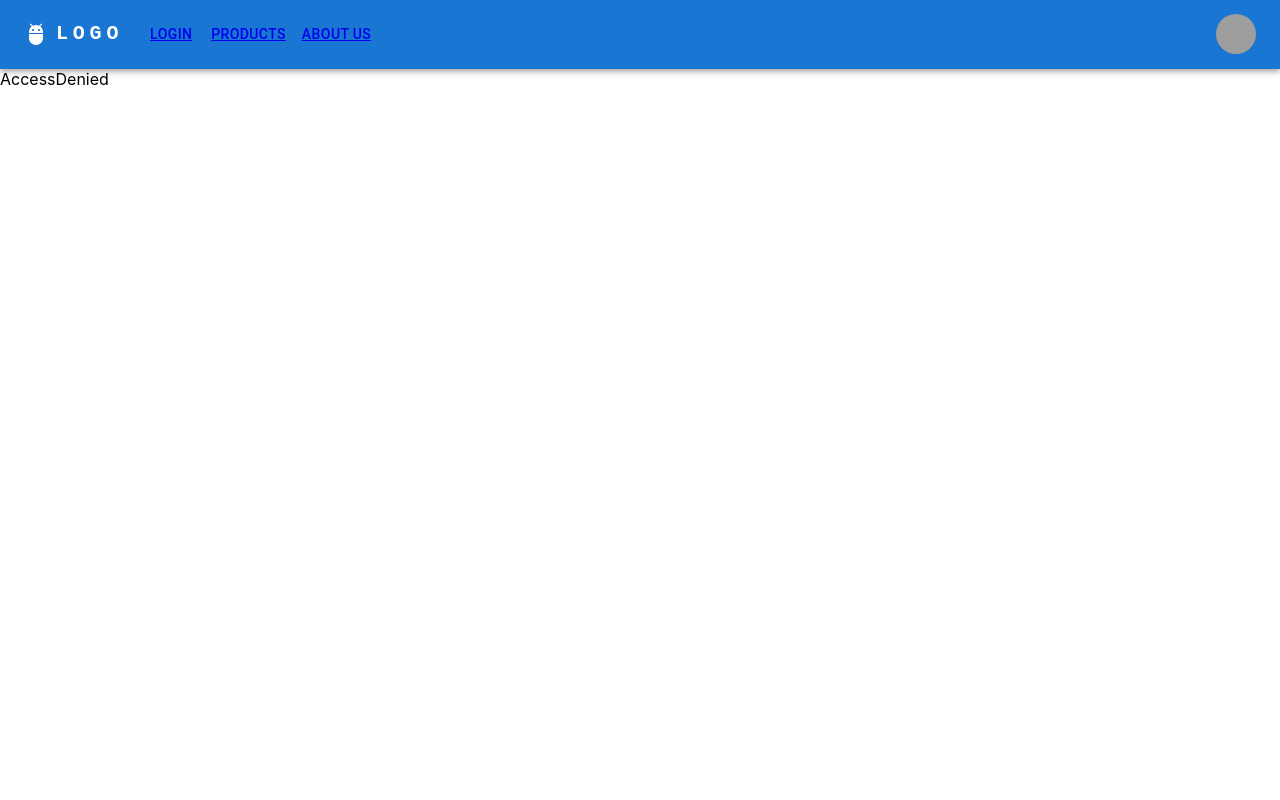
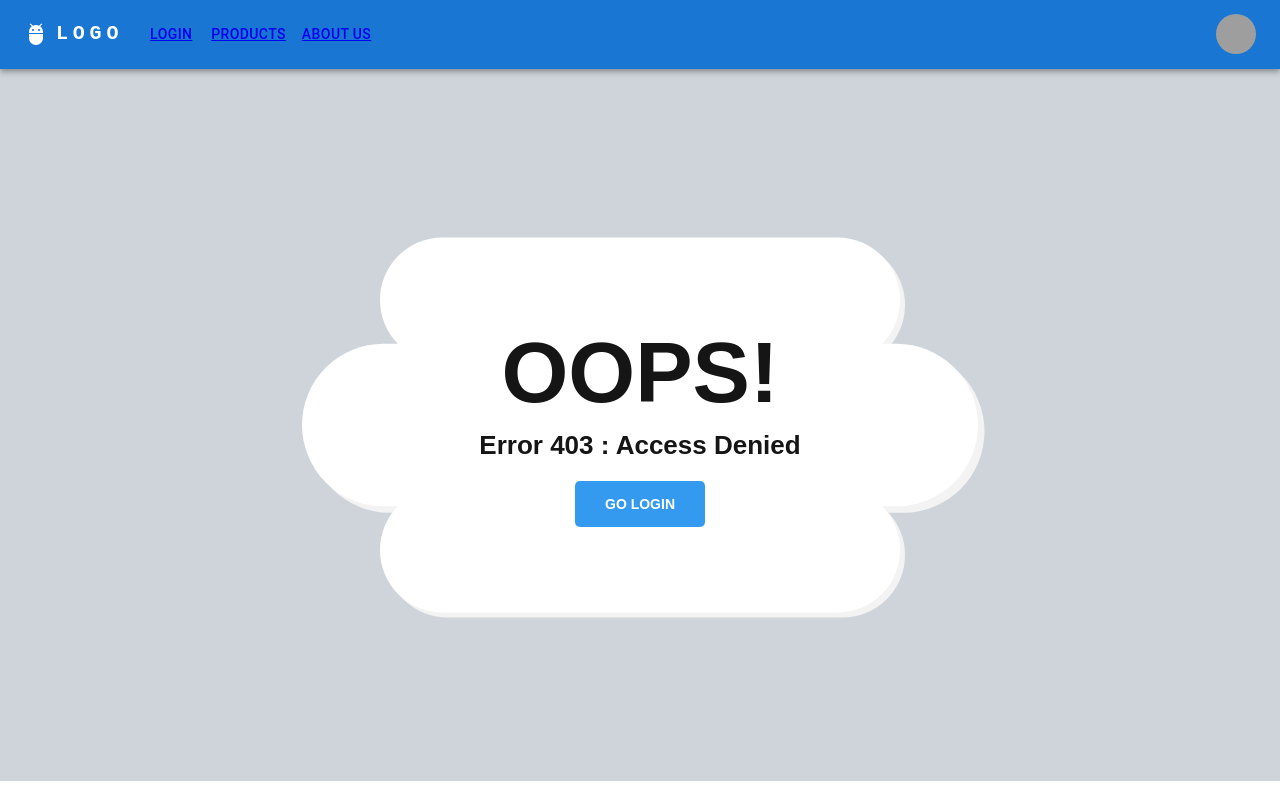
Before and after one commit to Quarantin33/PersonalProject-Ecommerce, a React (Create React App) app: page /access-denied in a window 1280 px wide. Built offline with nearby package versions, Linux system fonts and the light colour scheme; grey boxes are pictures that could not be loaded; the HTML template or start-up script is replaced by a standard one.

Commit message:
Access denied component created and conditional rendered added

```diff
--- /dev/null
+++ b/src/components/AccessDenied.css
@@ -0,0 +1,144 @@
+* {
+    -webkit-box-sizing: border-box;
+            box-sizing: border-box;
+  }
+
+  body {
+    padding: 0;
+    margin: 0;
+  }
+
+  #notfound {
+    position: relative;
+    height: 89vh;
+    background-color: #ced4da;
+  }
+
+  #notfound .notfound {
+    position: absolute;
+    left: 50%;
+    top: 50%;
+    -webkit-transform: translate(-50%, -50%);
+        -ms-transform: translate(-50%, -50%);
+            transform: translate(-50%, -50%);
+  }
+
+  .notfound {
+    max-width: 520px;
+    width: 100%;
+    text-align: center;
+  }
+
+  .notfound .notfound-bg {
+    position: absolute;
+    left: 0px;
+    right: 0px;
+    top: 50%;
+    -webkit-transform: translateY(-50%);
+        -ms-transform: translateY(-50%);
+            transform: translateY(-50%);
+    z-index: -1;
+  }
+
+  .notfound .notfound-bg > div {
+    width: 100%;
+    background: #fff;
+    border-radius: 90px;
+    height: 125px;
+  }
+
+  .notfound .notfound-bg > div:nth-child(1) {
+    -webkit-box-shadow: 5px 5px 0px 0px #f3f3f3;
+            box-shadow: 5px 5px 0px 0px #f3f3f3;
+  }
+
+  .notfound .notfound-bg > div:nth-child(2) {
+    -webkit-transform: scale(1.3);
+        -ms-transform: scale(1.3);
+            transform: scale(1.3);
+    -webkit-box-shadow: 5px 5px 0px 0px #f3f3f3;
+            box-shadow: 5px 5px 0px 0px #f3f3f3;
+    position: relative;
+    z-index: 10;
+  }
+
+  .notfound .notfound-bg > div:nth-child(3) {
+    -webkit-box-shadow: 5px 5px 0px 0px #f3f3f3;
+            box-shadow: 5px 5px 0px 0px #f3f3f3;
+    position: relative;
+    z-index: 90;
+  }
+
+  .notfound h1 {
+    font-family: sans-serif;
+    font-size: 86px;
+    text-transform: uppercase;
+    font-weight: 700;
+    margin-top: 0;
+    margin-bottom: 8px;
+    color: #151515;
+  }
+
+  .notfound h2 {
+    font-family: sans-serif;
+    font-size: 26px;
+    margin: 0;
+    font-weight: 700;
+    color: #151515;
+  }
+
+  .notfound a {
+    font-family: 'Quicksand', sans-serif;
+    font-size: 14px;
+    text-decoration: none;
+    text-transform: uppercase;
+    background: #339af0;
+    display: inline-block;
+    padding: 15px 30px;
+    border-radius: 5px;
+    color: #fff;
+    font-weight: 700;
+    margin-top: 20px;
+  }
+
+  .notfound-social {
+    margin-top: 20px;
+  }
+
+  .notfound-social>a {
+    display: inline-block;
+    height: 40px;
+    line-height: 40px;
+    width: 40px;
+    font-size: 14px;
+    color: #fff;
+    background-color: #dedede;
+    margin: 3px;
+    padding: 0px;
+    -webkit-transition: 0.2s all;
+    transition: 0.2s all;
+  }
+  .notfound-social>a:hover {
+    background-color: #18e06f;
+  }
+
+  @media only screen and (max-width: 767px) {
+      .notfound .notfound-bg {
+        width: 287px;
+        margin: auto;
+      }
+
+      .notfound .notfound-bg > div {
+        height: 85px;
+    }
+  }
+
+  @media only screen and (max-width: 480px) {
+    .notfound h1 {
+      font-size: 68px;
+    }
+
+    .notfound h2 {
+      font-size: 18px;
+    }
+  }
--- /dev/null
+++ b/src/components/AccessDenied.jsx
@@ -0,0 +1,22 @@
+import React from "react";
+import { Link } from "react-router-dom";
+import "./AccessDenied.css";
+
+const AccessDenied = () => {
+  return (
+    <div id="notfound">
+      <div class="notfound">
+        <div class="notfound-bg">
+          <div></div>
+          <div></div>
+          <div></div>
+        </div>
+        <h1>oops!</h1>
+        <h2>Error 403 : Access Denied</h2>
+        <Link to="/">go login</Link>
+      </div>
+    </div>
+  );
+};
+
+export default AccessDenied;
--- a/src/components/AppRoutes.jsx
+++ b/src/components/AppRoutes.jsx
@@ -1,9 +1,8 @@
 import React from "react";
 import { Routes, Route } from "react-router-dom";
 import AboutUs from "../pages/AboutUs";
-import AccessDenied from "../pages/AccessDenied";
+import AccessDenied from "./AccessDenied";
 import LogIn from "../pages/LogIn";
-import LogPrueba from "../pages/LogPrueba";
 import ProductDetails from "../pages/ProductDetails";
 import Products from "../pages/Products";
 import NavBar from "./NavBar";
@@ -14,7 +13,6 @@ const AppRoutes = () => {
       <NavBar />
       <Routes>
         <Route index element={<LogIn />} />
-        <Route path="/prueba" element={<LogPrueba />} />
         <Route path="/products" element={<Products />} />
         <Route path="/products/:productId" element={<ProductDetails />} />
         <Route path="/about-us" element={<AboutUs />} />
--- a/src/pages/AccessDenied.jsx
+++ /dev/null
@@ -1,9 +0,0 @@
-import React from 'react';
-
-const AccessDenied = () => {
-  return (
-    <div>AccessDenied</div>
-  )
-}
-
-export default AccessDenied
--- a/src/pages/LogPrueba.jsx
+++ /dev/null
@@ -1,127 +0,0 @@
-import React from 'react';
-import Avatar from '@mui/material/Avatar';
-import Button from '@mui/material/Button';
-import CssBaseline from '@mui/material/CssBaseline';
-import TextField from '@mui/material/TextField';
-import FormControlLabel from '@mui/material/FormControlLabel';
-import Checkbox from '@mui/material/Checkbox';
-import Link from '@mui/material/Link';
-import Paper from '@mui/material/Paper';
-import Box from '@mui/material/Box';
-import Grid from '@mui/material/Grid';
-import LockOutlinedIcon from '@mui/icons-material/LockOutlined';
-import Typography from '@mui/material/Typography';
-import { createTheme, ThemeProvider } from '@mui/material/styles';
-
-function Copyright(props) {
-  return (
-    <Typography variant="body2" color="text.secondary" align="center" {...props}>
-      {'Copyright © '}
-      <Link color="inherit" href="https://mui.com/">
-        Your Website
-      </Link>{' '}
-      {new Date().getFullYear()}
-      {'.'}
-    </Typography>
-  );
-}
-
-const theme = createTheme();
-
-export default function SignInSide() {
-  const handleSubmit = (event) => {
-    event.preventDefault();
-    const data = new FormData(event.currentTarget);
-    console.log({
-      email: data.get('email'),
-      password: data.get('password'),
-    });
-  };
-
-  return (
-    <ThemeProvider theme={theme}>
-      <Grid container component="main" sx={{ height: '100vh' }}>
-        <CssBaseline />
-        <Grid
-          item
-          xs={false}
-          sm={4}
-          md={7}
-          sx={{
-            backgroundImage: 'url(https://source.unsplash.com/random)',
-            backgroundRepeat: 'no-repeat',
-            backgroundColor: (t) =>
-              t.palette.mode === 'light' ? t.palette.grey[50] : t.palette.grey[900],
-            backgroundSize: 'cover',
-            backgroundPosition: 'center',
-          }}
-        />
-        <Grid item xs={12} sm={8} md={5} component={Paper} elevation={6} square>
-          <Box
-            sx={{
-              my: 8,
-              mx: 4,
-              display: 'flex',
-              flexDirection: 'column',
-              alignItems: 'center',
-            }}
-          >
-            <Avatar sx={{ m: 1, bgcolor: 'secondary.main' }}>
-              <LockOutlinedIcon />
-            </Avatar>
-            <Typography component="h1" variant="h5">
-              Sign in
-            </Typography>
-            <Box component="form" noValidate onSubmit={handleSubmit} sx={{ mt: 1 }}>
-              <TextField
-                margin="normal"
-                required
-                fullWidth
-                id="email"
-                label="Email Address"
-                name="email"
-                autoComplete="email"
-                autoFocus
-              />
-              <TextField
-                margin="normal"
-                required
-                fullWidth
-                name="password"
-                label="Password"
-                type="password"
-                id="password"
-                autoComplete="current-password"
-              />
-              <FormControlLabel
-                control={<Checkbox value="remember" color="primary" />}
-                label="Remember me"
-              />
-              <Button
-                type="submit"
-                fullWidth
-                variant="contained"
-                sx={{ mt: 3, mb: 2 }}
-              >
-                Sign In
-              </Button>
-              <Grid container>
-                <Grid item xs>
-                  <Link href="#" variant="body2">
-                    Forgot password?
-                  </Link>
-                </Grid>
-                <Grid item>
-                  <Link href="#" variant="body2">
-                    {"Don't have an account? Sign Up"}
-                  </Link>
-                </Grid>
-              </Grid>
-              <Copyright sx={{ mt: 5 }} />
-            </Box>
-          </Box>
-        </Grid>
-      </Grid>
-    </ThemeProvider>
-  );
-}
--- a/src/pages/ProductDetails.jsx
+++ b/src/pages/ProductDetails.jsx
@@ -1,11 +1,14 @@
 import React, { useEffect, useState } from "react";
+import { useSelector } from "react-redux";
 import { useParams } from "react-router-dom";
+import AccessDenied from "../components/AccessDenied";
 import ProductContainer from "../components/ProductContainer";
 import axiosService from "../services/axiosService";
 
 const ProductDetails = () => {
   const { productId } = useParams();
   const [product, setProduct] = useState("");
+  const tokenSelector = useSelector((state) => state.tokenBox);
 
   useEffect(() => {
     (async () => {
@@ -19,6 +22,8 @@ const ProductDetails = () => {
   }, [productId]);
 
   return (
+    <>
+      {tokenSelector.token ? (
         <ProductContainer
           id={product.id}
           image={product.image}
@@ -27,6 +32,10 @@ const ProductDetails = () => {
           description={product.description}
           category={product.category}
         />
+      ) : (
+        <AccessDenied />
+      )}
+    </>
   );
 };
 
--- a/src/pages/Products.jsx
+++ b/src/pages/Products.jsx
@@ -1,7 +1,7 @@
 import React, { useState } from "react";
 import { useSelector } from "react-redux";
 import GridProduct from "../components/GridProduct";
-import AccessDenied from "./AccessDenied";
+import AccessDenied from "../components/AccessDenied";
 
 const Products = () => {
   const [products, setProducts] = useState([]);
--- a/src/store/slices/token/tokenSlice.js
+++ b/src/store/slices/token/tokenSlice.js
@@ -4,6 +4,7 @@ const initialState = {
     token: false
 }
 
+// este es el reducer que se encarga de la lógica que se ejecuta al hacer el dispatch
 export const tokenSlice = createSlice({
     name: 'token',
     initialState,
```
Lines whose indentation alone changed are shown as unchanged.
